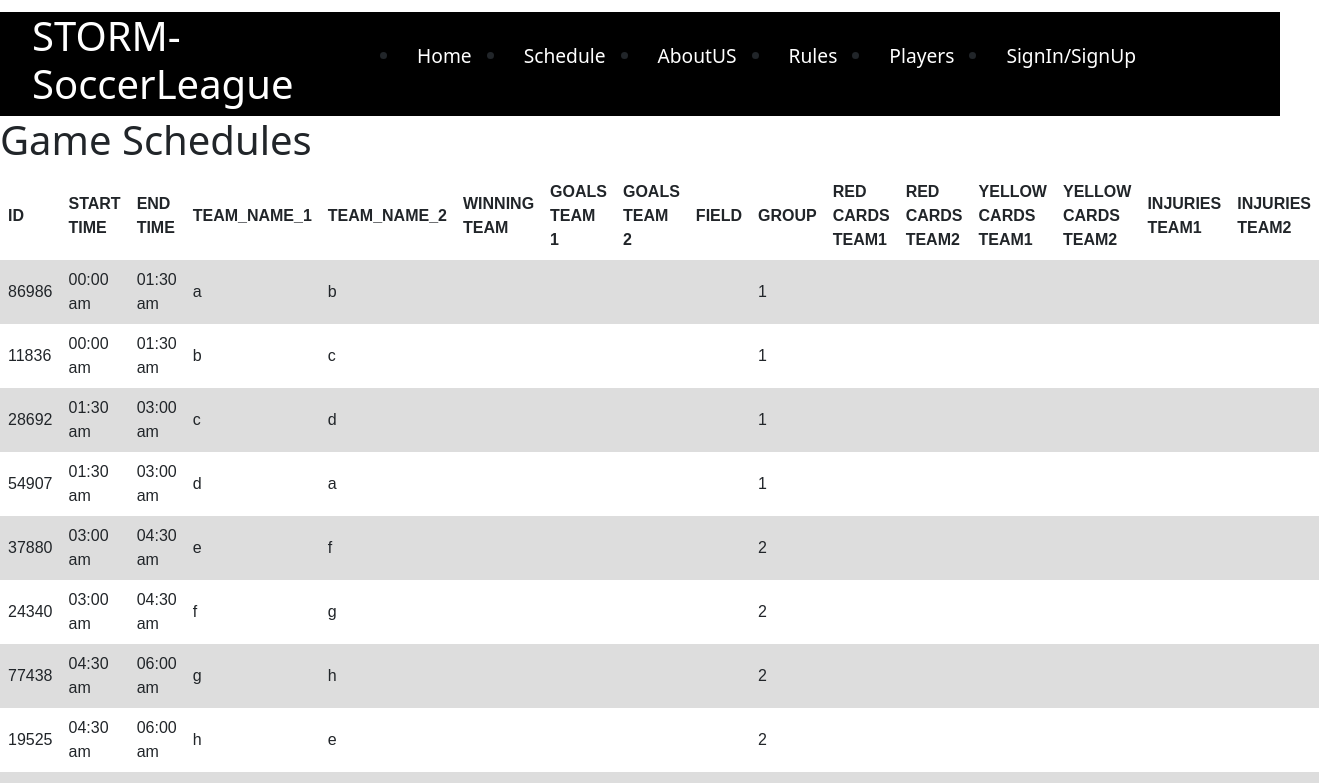
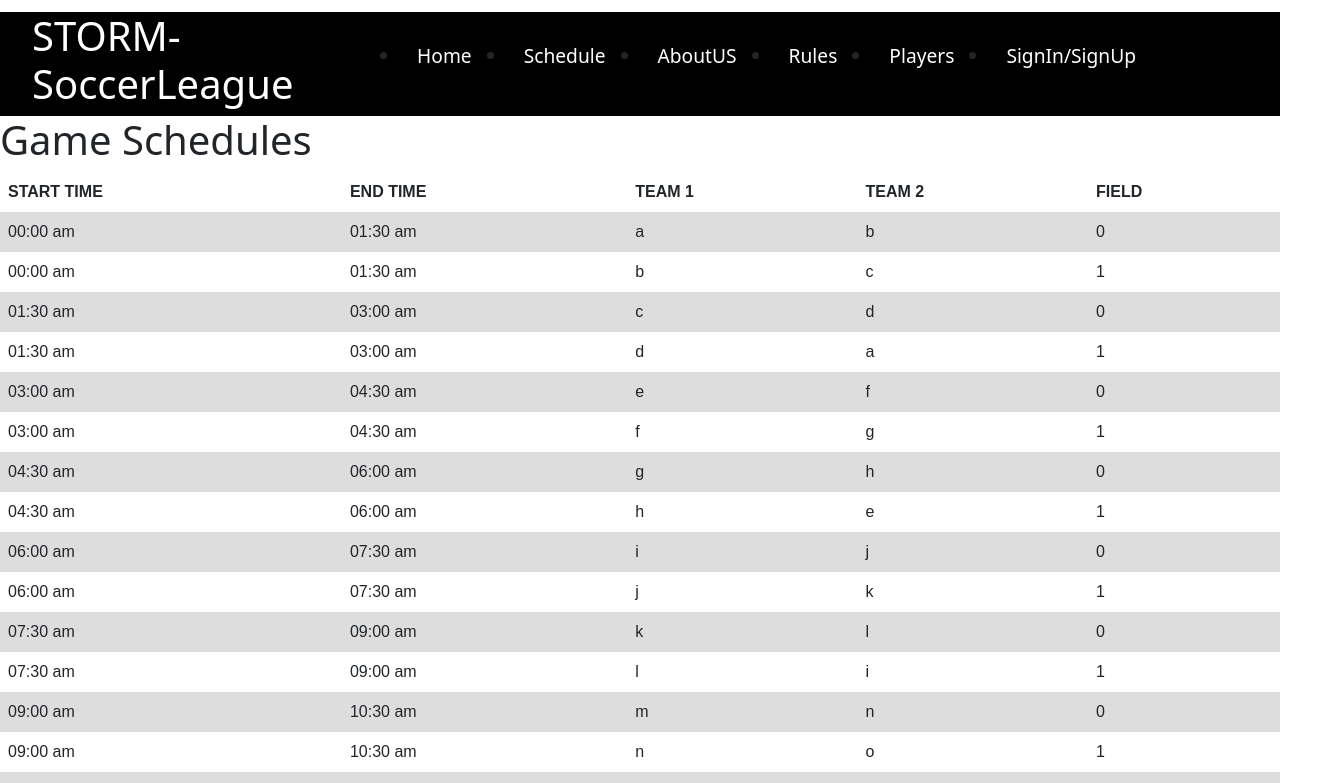
Before and after one commit to araghuw2/SER515-30-STORM-SoccerLeague, a React (Create React App) app in the folder SoccerTournamentFrontend/: page /schedule in a window 1280 px wide. Shown: the top 783 px of the page, 1319 px wide, since content can reach past the window. Built offline with nearby package versions, Linux system fonts and the light colour scheme.

Commit message:
US-122-Task-124-Conditional rendering of schedule columns and add winner details button

```diff
--- a/SoccerTournamentFrontend/src/components/myProfile.js
+++ b/SoccerTournamentFrontend/src/components/myProfile.js
@@ -68,8 +68,6 @@ class MyProfile extends Component {
               return (this.props.showViewButton===false ?
               <div><button onClick={() => this.createNewTeam()}>Create New Team</button></div>
               : <div><button onClick={() => this.viewTeam()}>View My Team</button></div>)
-              // return (<div><button onClick={() => this.createNewTeam()}>Create New Team</button>
-              //   <button onClick={() => this.viewTeam()}>View My Team</button></div>)
             case 'tournamentManager':
               return (<div><button onClick={() => this.generateSchedule()}>Generate Schedule</button></div>)
 
--- a/SoccerTournamentFrontend/src/components/scheduleTable.jsx
+++ b/SoccerTournamentFrontend/src/components/scheduleTable.jsx
@@ -5,21 +5,24 @@ class scheduleTable extends React.Component {
   componentWillMount() {
     this.props.schedule();
   }
+
   render() {
     return (
       <div>
         <h1>Game Schedules</h1>
         <table>
           <tr>
-            <th>ID</th>
             <th>START TIME</th>
             <th>END TIME</th>
-            <th>TEAM_NAME_1</th>
-            <th>TEAM_NAME_2</th>
+            <th>TEAM 1</th>
+            <th>TEAM 2</th>
+            <th>FIELD</th>
+            {
+              this.props.scheduleData.winning_team!=null?
+              <div>
                   <th>WINNING TEAM</th>
                   <th>GOALS TEAM 1</th>
                   <th>GOALS TEAM 2</th>
-            <th>FIELD</th>
                   <th>GROUP</th>
                   <th>RED CARDS TEAM1</th>
                   <th>RED CARDS TEAM2</th>
@@ -27,19 +30,30 @@ class scheduleTable extends React.Component {
                   <th>YELLOW CARDS TEAM2</th>
                   <th>INJURIES TEAM1</th>
                   <th>INJURIES TEAM2</th>
+              </div>
+              :
+              ""
+            }
+            { this.props.role=="TournamentManager"?
+                  <th>Enter Winner Details</th>
+                  :
+                  ""
+            }
           </tr>
           {this.props.scheduleData.map((item, index) => {
             return (
               <tr key={index}>
-                <td>{item.id}</td>
                 <td>{item.game_start_time}</td>
                 <td>{item.game_end_time}</td>
                 <td>{item.team_name_1}</td>
                 <td>{item.team_name_2}</td>
+                <td>{item.field_site}</td>
+                {
+                  item.winning_team!=null?
+                  <div>
                     <td>{item.winning_team}</td>
                     <td>{item.goals_team1}</td>
                     <td>{item.goals_team2}</td>
-                <td>{item.field}</td>
                     <td>{item.group}</td>
                     <td>{item.red_card_team1}</td>
                     <td>{item.red_card_team2}</td>
@@ -47,6 +61,18 @@ class scheduleTable extends React.Component {
                     <td>{item.yellow_card_team2}</td>
                     <td>{item.injuries_team1}</td>
                     <td>{item.injuries_team2}</td>
+                  </div>
+                  :
+                  ""
+                }
+
+                { this.props.role=="TournamentManager" && item.winning_team==null?
+                    <td>
+                      <button className="btn-primary btn-small">Add Result</button>
+                    </td>
+                  :
+                  ""
+                }
               </tr>
             );
           })}
@@ -59,6 +85,7 @@ class scheduleTable extends React.Component {
 const mapStateToProps = (state) => {
   return {
     scheduleData: state.schedule.schedule,
+    role: state.auth.role,
   };
 };
 
```
Lines whose indentation alone changed are shown as unchanged.
